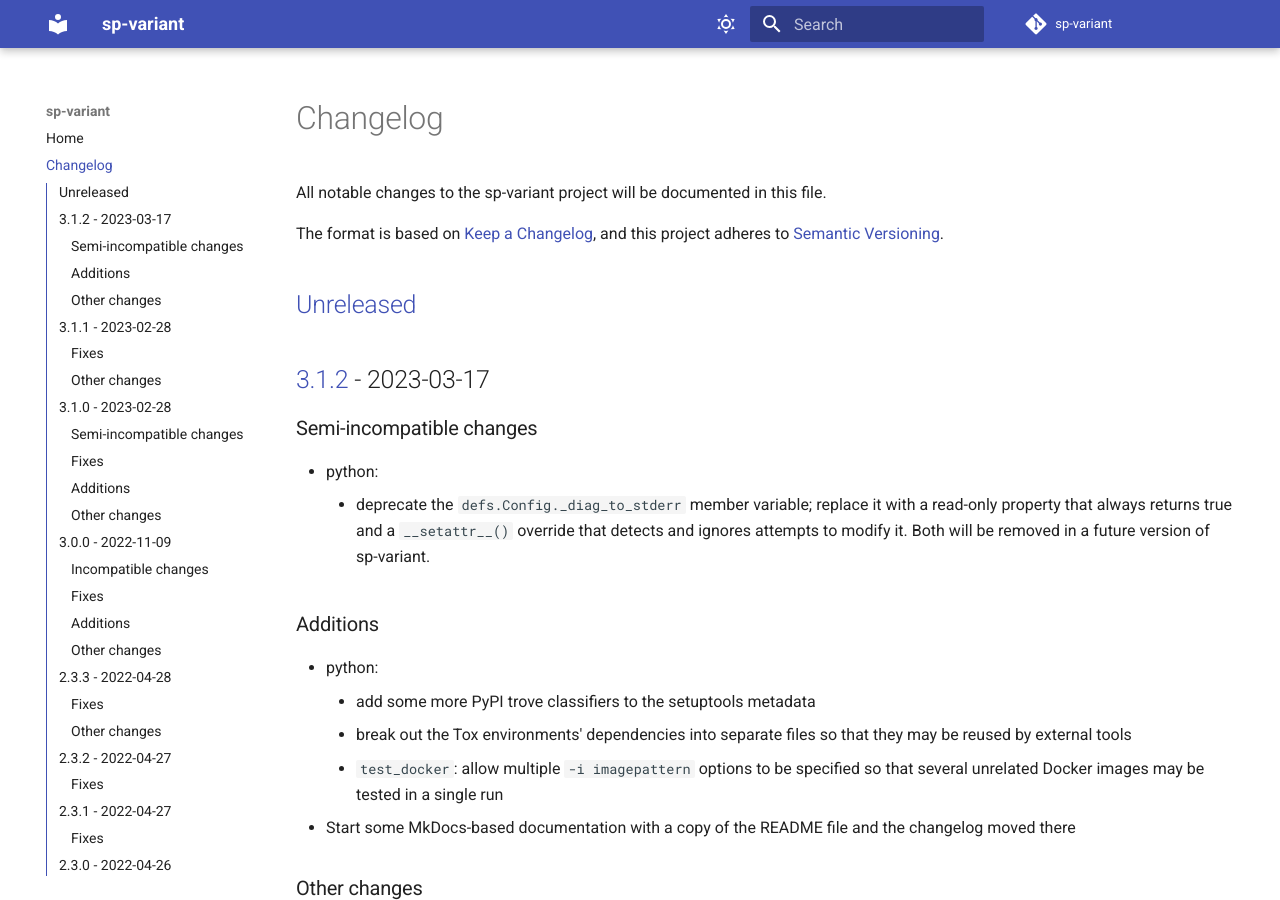
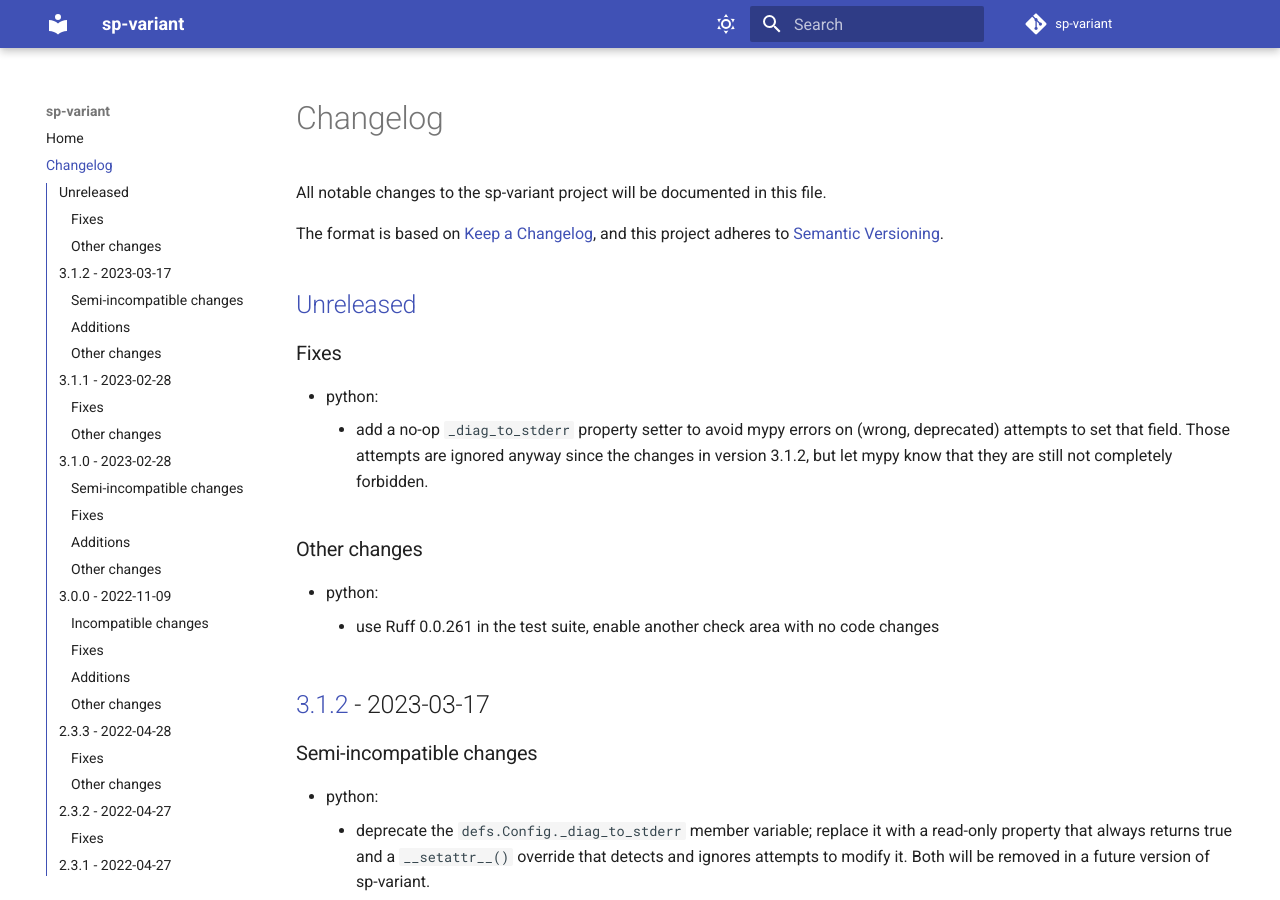
Before and after one commit to storpool/sp-variant, an MkDocs documentation site: the page built from docs/changes.md, in a window 1280 px wide and 900 px high. Built offline with MkDocs 1.6.1 and Material for MkDocs 9.7.7, drawn with Linux system fonts in a browser that asks for light colours; comment, search, counter and statistics services are not loaded.

Commit message:
Update the changelog file
Change-Id: I61cfb3a9d46fe818b15477095119df7d1a98ad38

```diff
--- a/docs/changes.md
+++ b/docs/changes.md
@@ -11,6 +11,20 @@
 and this project adheres to [Semantic Versioning](https://semver.org/spec/v2.0.0.html).
 
 ## [Unreleased]
+
+### Fixes
+
+- python:
+    - add a no-op `_diag_to_stderr` property setter to avoid mypy errors on
+      (wrong, deprecated) attempts to set that field. Those attempts are
+      ignored anyway since the changes in version 3.1.2, but let mypy know
+      that they are still not completely forbidden.
+
+### Other changes
+
+- python:
+    - use Ruff 0.0.261 in the test suite, enable another check area with
+      no code changes
 
 ## [3.1.2] - 2023-03-17
 
```
